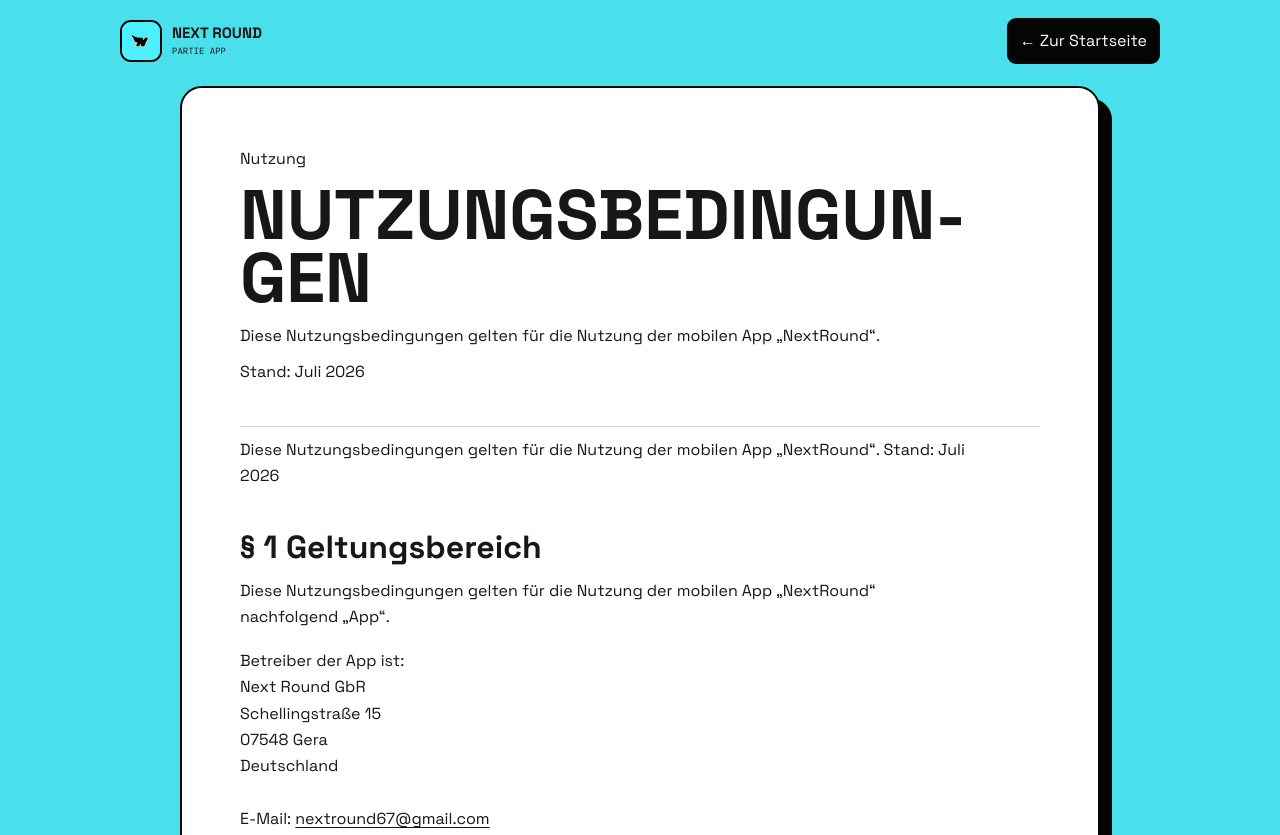
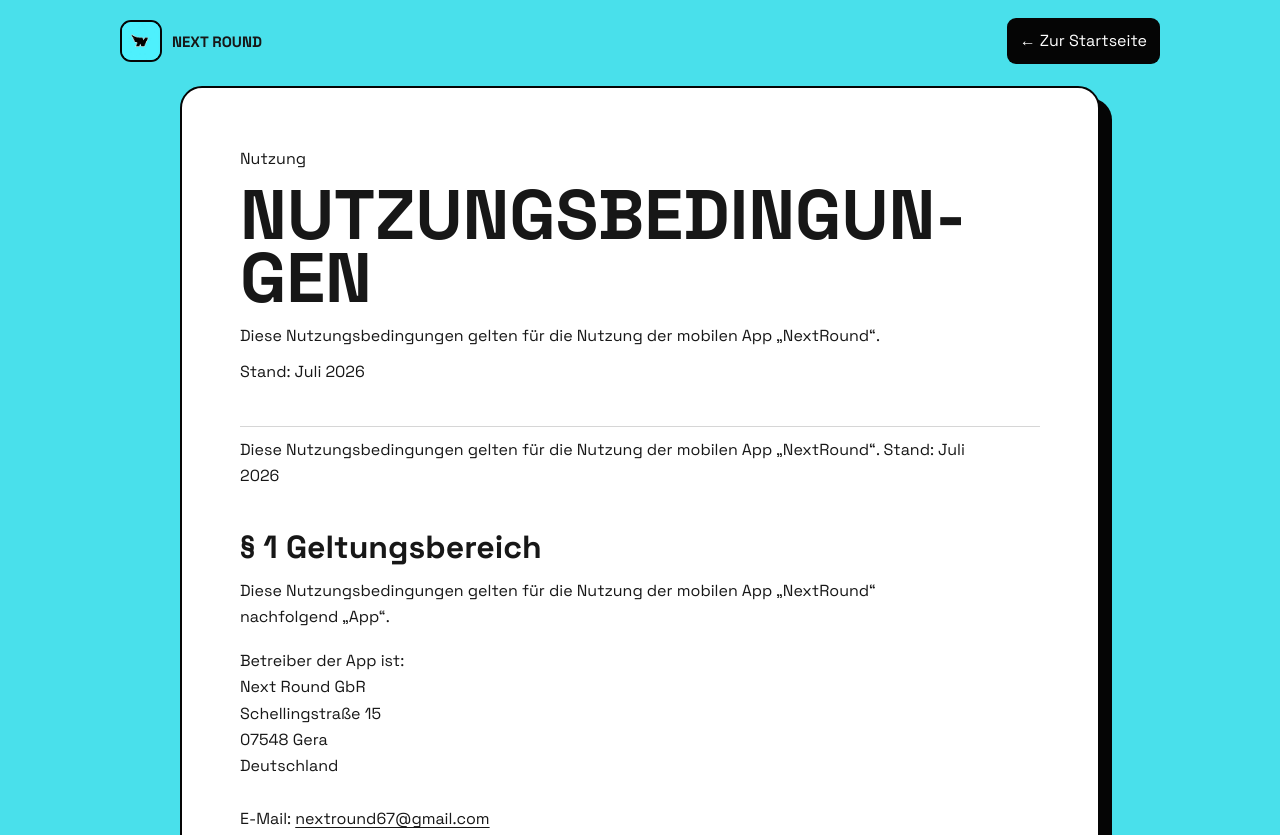
Before and after one commit to ntjourney/ntjourney.github.io, a plain HTML site: page nutzungsbedingungen.html in a window 1280 px wide. Shown: the top 835 px of the page. Drawn offline with nearby package versions, Linux system fonts and the light colour scheme.

Commit message:
Update nutzungsbedingungen.html

```diff
--- a/nutzungsbedingungen.html
+++ b/nutzungsbedingungen.html
@@ -15,7 +15,6 @@
           <div class="brand-logo">NR</div>
           <div class="brand-text">
             <div class="brand-name">Next Round</div>
-            <div class="brand-tagline">Partie App</div>
           </div>
         </a>
         <nav class="header-nav">
```
